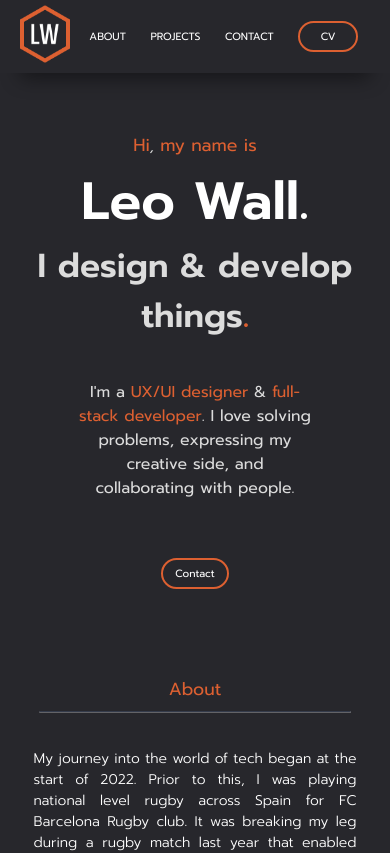
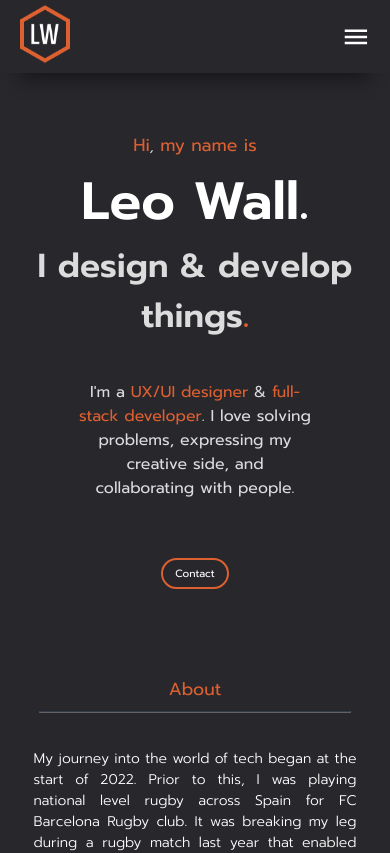
Before and after one commit to leoarthurwall/My-Portfolio, a React (Create React App) app: page / in a window 390 px wide. Shown: the top 853 px of the page. Built offline with nearby package versions, Linux system fonts and the light colour scheme; a web font is replaced by a local one.

Commit message:
styled burger menu so that it displays in correct position, correct size & color. not yet set to mobile only

```diff
--- a/src/Components/Navbar/NavMobile/NavMobile.js
+++ b/src/Components/Navbar/NavMobile/NavMobile.js
@@ -4,10 +4,11 @@ import { useState } from "react";
 
 const NavMobile = () => {
   const [menuClicked, setMenuClicked] = useState(false);
+
   return (
     <nav>
-      <div>
-        <MenuIcon sx={{ fontSize: "1.2rem" }} />
+      <div className="nav-menu-icon-container">
+        <MenuIcon sx={{ fontSize: "1.7rem" }} />
       </div>
     </nav>
   );
--- a/src/Components/Navbar/navbar.js
+++ b/src/Components/Navbar/navbar.js
@@ -1,6 +1,7 @@
 import { Link } from "react-scroll";
 import "./navbar.scss";
 import NavDesktop from "./NavDesktop/NavDesktop";
+import NavMobile from "./NavMobile/NavMobile";
 
 function Navbar() {
   return (
@@ -22,7 +23,8 @@ function Navbar() {
         </Link>
       </div>
       <div className="nav-right">
-        <NavDesktop />
+        {/* <NavDesktop /> */}
+        <NavMobile />
       </div>
     </div>
   );
--- a/src/Components/Navbar/navbar.scss
+++ b/src/Components/Navbar/navbar.scss
@@ -66,7 +66,12 @@
         }
     }
 
-
+.nav-menu-icon-container{
+    display: flex;
+    justify-content: center;
+    align-items: center;
+    color: white;
+}
 
 //PHONE
 
```
